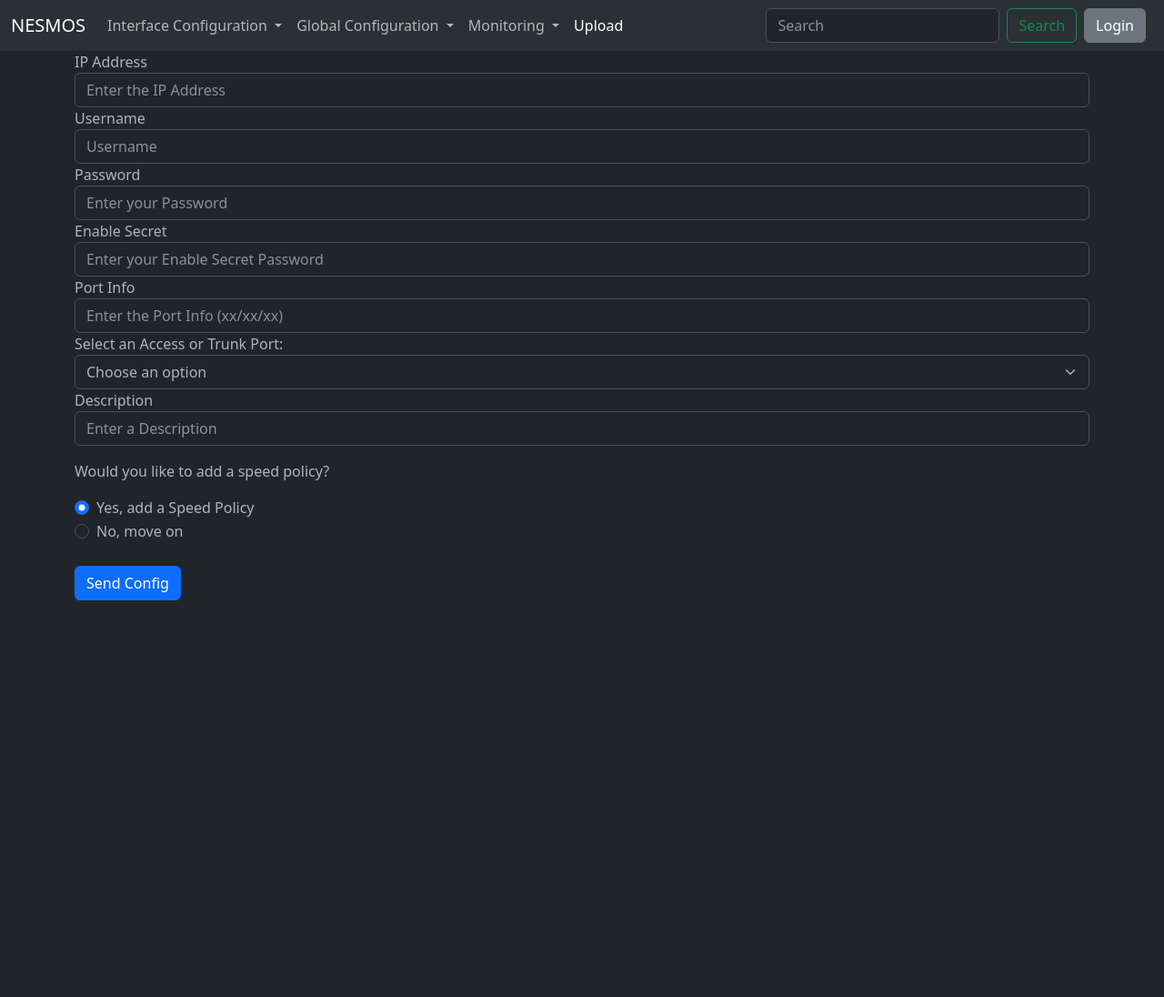
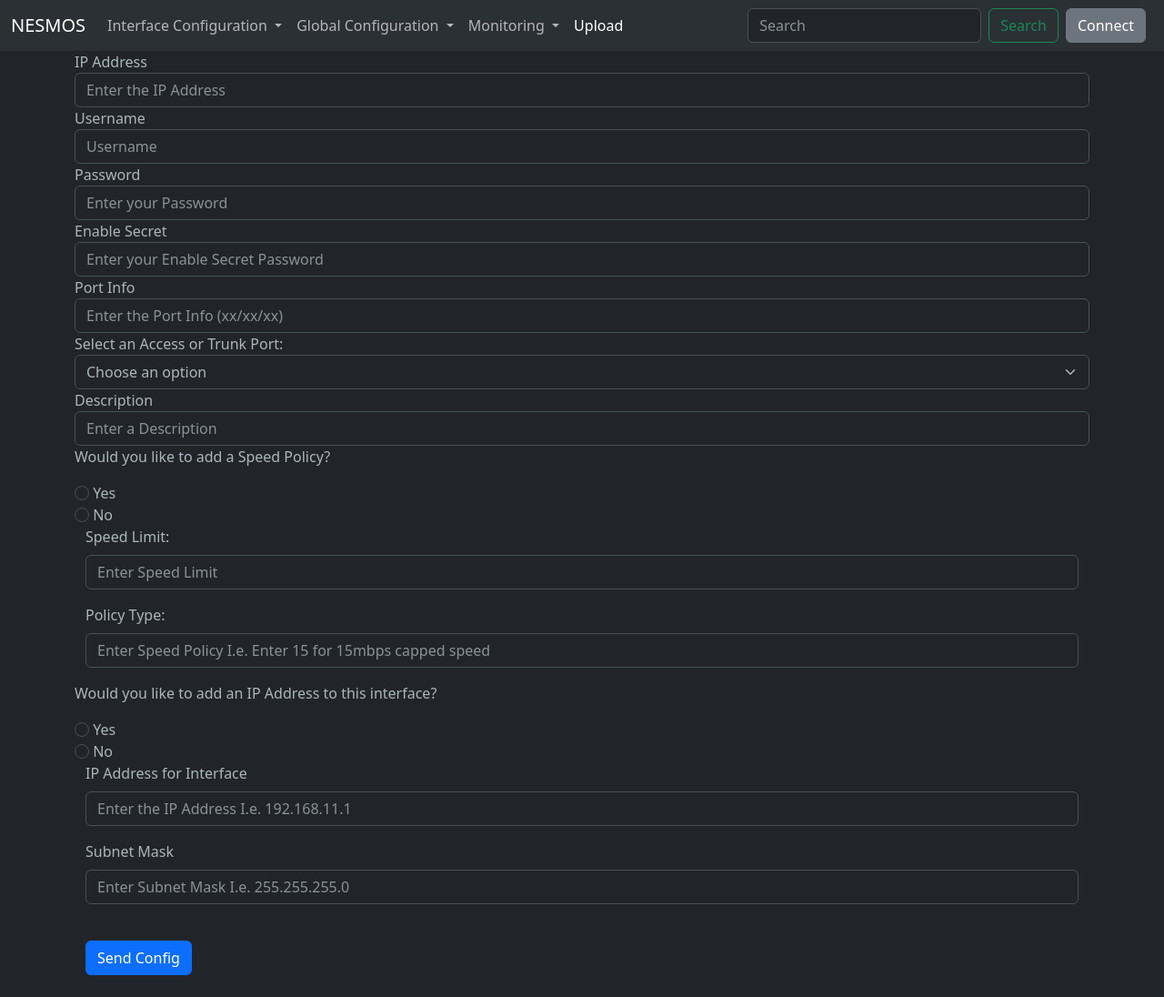
Before and after one commit to Nathan8044/PHASE_2, a Flask app: page /interfacechanges in a window 1280 px wide. Shown: the whole page at 91% size. Before the commit the page ends 660 px from the top, so only its background shows below. Run offline with Flask 3, Linux system fonts and the light colour scheme; some libraries are stand-ins or nearby versions.

Commit message:
interface_changes_update

```diff
--- a/static/styles/index.js
+++ b/static/styles/index.js
@@ -30,7 +30,32 @@ selectBox.addEventListener('change', function() {
 //  end of interface_changes access and trunk port options
 
 
-// start of interface_changes speed policy options
+var option1 = document.getElementById('yes_speed_policy');
+var option2 = document.getElementById('no_speed_policy');
+var content1 = document.getElementById('content1');
 
 
-//end of interface_changes speed policy options
+option1.addEventListener('click', function() {
+  content1.classList.remove('hidden');
+
+});
+
+option2.addEventListener('click', function() {
+  content1.classList.add('hidden');
+
+});
+
+var option1 = document.getElementById('yes_ip_add');
+var option2 = document.getElementById('no_ip_add');
+var contentYesIp = document.getElementById('content_yes_ip');
+
+
+option1.addEventListener('click', function() {
+  contentYesIp.classList.remove('hidden');
+
+});
+
+option2.addEventListener('click', function() {
+  contentYesIp.classList.add('hidden');
+
+});
--- a/templates/interface_changes.html
+++ b/templates/interface_changes.html
@@ -11,7 +11,7 @@
   <link rel="stylesheet" href="{{ url_for('static', filename='styles/style.css') }}">
 
   <title>NESMOS</title>
-  <link rel="icon" href="NETMO_LOGO.png">
+  <link rel="icon" href="{{ url_for('static', filename='images/NETMO_png') }}">
 
 
 </head>
@@ -71,7 +71,7 @@
             <button class="btn btn-outline-success" type="submit">Search</button>
           </form>
           <div class="d-flex px-2">
-            <a class="btn btn-secondary" href="{{ url_for('views.login')}}" role="button">Login</a>
+            <a class="btn btn-secondary" href="{{ url_for('views.login')}}" role="button">Connect</a>
           </div>
 
 
@@ -91,7 +91,7 @@
       </header>
   <!-- This is where the form begins -->
      <form action="/interfacechanges" method="post" name="interface_changes">
-  <div class = 'container-sm'>
+  <div class = 'container-sm new_input'>
     <div class="form-group">
       <label for="ipaddress">IP Address</label>
       <input type="text" class="form-control" id="ipaddress" name="ipaddress" aria-describedby="IP" placeholder="Enter the IP Address">
@@ -137,43 +137,64 @@
       <input type="text" class="form-control" id="description" name="description" aria-describedby="description"
         placeholder="Enter a Description">
     </div>
-    <div class="mt-3">
-      <p>Would you like to add a speed policy?</p>
+    <p class="new_input">Would you like to add a Speed Policy?</p>
+    <div>
+      <input type="radio" name="option" id="yes_speed_policy" value="option1" class="form-check-input">
+      <label for="option1">Yes</label>
     </div>
-    <div class="form-check">
-      <input class="form-check-input" type="radio" name="exampleRadios" id="exampleRadios1" value="option1" checked>
-      <label class="form-check-label" for="exampleRadios1">
-        Yes, add a Speed Policy
-      </label>
-    </div>
-    <div class="form-check">
-      <input class="form-check-input" type="radio" name="exampleRadios" id="exampleRadios2" value="option2">
-      <label class="form-check-label" for="exampleRadios2">
-        No, move on
-      </label>
+    <div>
+      <input type="radio" name="option" id="no_speed_policy" value="option2" class="form-check-input">
+      <label for="option2">No</label>
     </div>
 
+    <!-- <div id="content1" class="hidden">Content for Option 1</div> -->
 
+    <div id="content1" class="hidden">
+      <div class="mb-3 container-sm">
+        <label for="speedLimit" class="form-label">Speed Limit:</label>
+        <input type="text" class="form-control" id="speedLimit" name="speedLimit" placeholder="Enter Speed Limit ">
+      </div>
+      <div class="mb-3 container-sm">
+        <label for="policyType" class="form-label">Policy Type:</label>
+        <input type="text" class="form-control" id="policyType" name="policyType" placeholder="Enter Speed Policy I.e. Enter 15 for 15mbps capped speed ">
+      </div>
+    </div>
+    <p class="new_input">Would you like to add an IP Address to this interface?</p>
+    <div>
+      <input type="radio" name="option" id="yes_ip_add" value="option1" class="form-check-input">
+      <label for="option1">Yes</label>
+    </div>
+    <div>
+      <input type="radio" name="option" id="no_ip_add" value="option2" class="form-check-input">
+      <label for="option2">No</label>
+    </div>
 
+    <!-- <div id="content1" class="hidden">Content for Option 1</div> -->
 
-  </div>
+    <div id="content_yes_ip" class="hidden">
+      <div class="mb-3 container-sm">
+        <label for="add_ip" class="form-label">IP Address for Interface</label>
+        <input type="text" class="form-control" id="add_ip" name="add_ip" placeholder="Enter the IP Address I.e. 192.168.11.1">
+      </div>
+      <div class="mb-3 container-sm">
+        <label for="subnet" class="form-label">Subnet Mask</label>
+        <input type="text" class="form-control" id="subnet" name="subnet" placeholder="Enter Subnet Mask I.e. 255.255.255.0 ">
+      </div>
+    </div>
 
 
     <input type="hidden" name="csrf_token" value="{{ csrf_token() }}">
     <div class="py-4 container-sm">
       <button type="submit" class="btn btn-primary" id="submitButton">Send Config</button>
     </div>
-  </form>
-
-  </div>
   <!-- This is where the form ends -->
 
 
 
 
+  <script src="{{ url_for('static', filename='styles/index.js')}}"></script>
+  <script src="{{ url_for('static', filename='styles/bootstrap.bundle.min.js')}}"></script>
 
-  <script src="{{ url_for('static', filename='styles/bootstrap.bundle.min.js')}}"></script>
-  <script src="{{ url_for('static', filename='styles/index.js')}}"></script>
 </body>
 
 </html>
```
